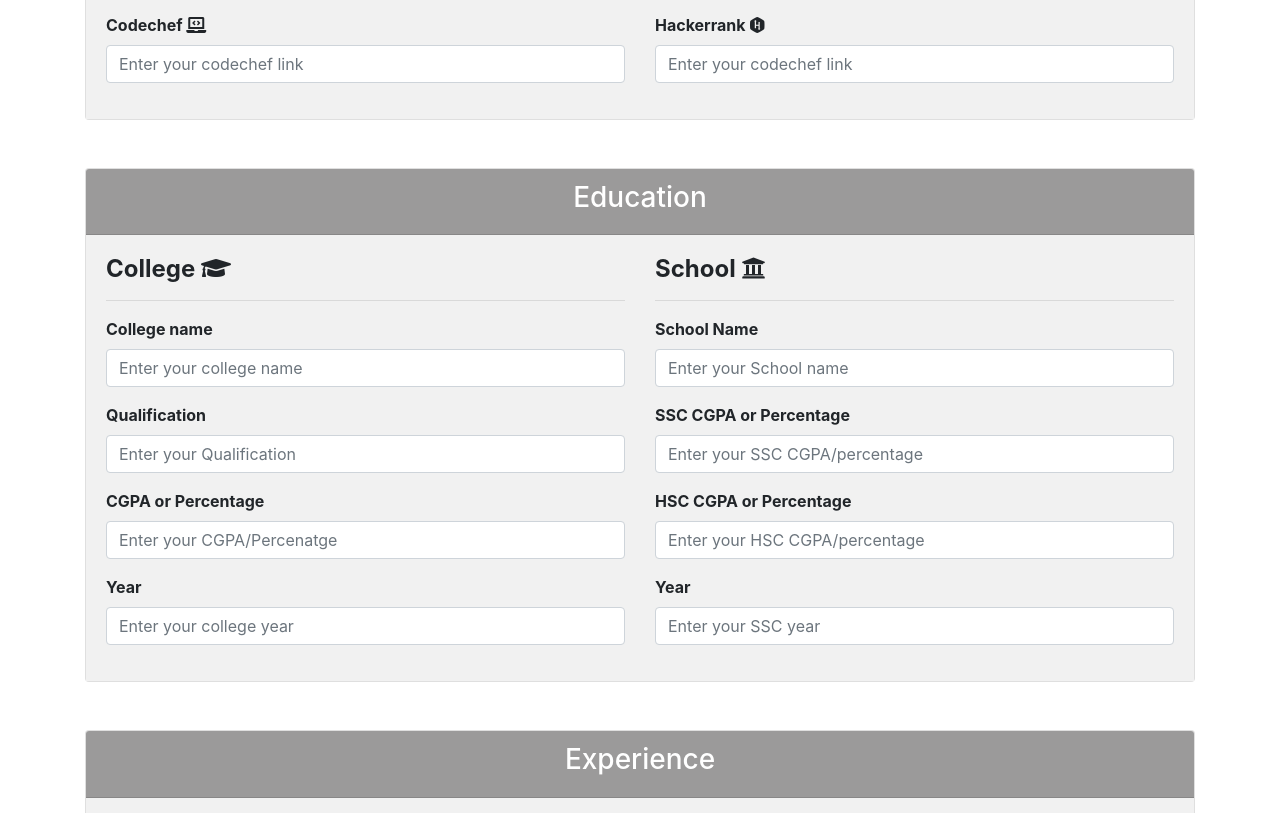
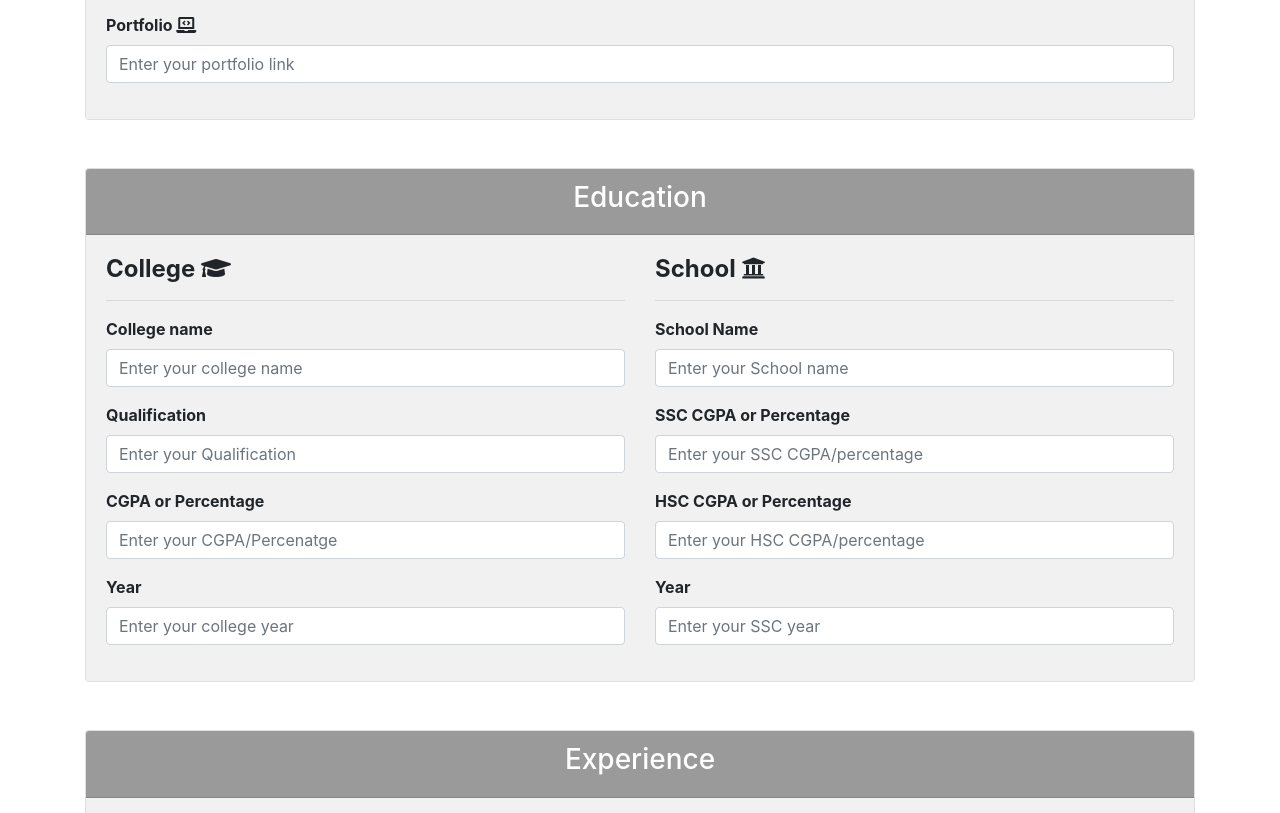
Before and after one commit to RuchiTetwal/Resume-Generator, a website: page index.html in a window 1280 px wide. Shown: the part 917-1730 px from the top of the page. Drawn offline with nearby package versions, Linux system fonts and the light colour scheme.

Commit message:
final commit

```diff
--- a/index.html
+++ b/index.html
@@ -87,16 +87,13 @@
                                 </div>
                             </div>
                             <div class="row">
-                                <div class="form-group col-md-6">
-                                    <label for="codechef"><b>Codechef </b><i class="fas fa-laptop-code"></i></label>
-                                    <input type="text" class="form-control" placeholder="Enter your codechef link"
-                                        id="codechef">
+
+                                <div class="form-group col-12">
+                                    <label for="portfolio"><b>Portfolio </b><i class="fas fa-laptop-code"></i></label>
+                                    <input type="text" class="form-control" placeholder="Enter your portfolio link"
+                                        id="portfolio">
                                 </div>
-                                <div class="form-group col-md-6">
-                                    <label for="hackerrank"><b>Hackerrank </b><i class="fab fa-hackerrank"></i></label>
-                                    <input type="text" class="form-control" placeholder="Enter your codechef link"
-                                        id="hackerrank">
-                                </div>
+
                             </div>
                         </form>
                     </div>
@@ -327,11 +324,10 @@
                             <a id="githubT" href="#1"><b>Github </b><i class="fab fa-github-square"></i></a>
                         </p>
                         <p>
-                            <a id="codechefT" href="#1"><b>Codechef </b><i class="fas fa-laptop-code"></i></a>
+                            <a id="portfolioT" href="#1"><b>Portfolio </b><i class="fas fa-laptop-code"></i></a>
                         </p>
-                        <p>
-                            <a id="hackerrankT" href="#1"><b>Hackerrank </b><i class="fab fa-hackerrank"></i></a>
-                        </p>
+
+
 
                         <hr>
                         <h4>Skills</h4>
--- a/script.js
+++ b/script.js
@@ -33,11 +33,9 @@ function generateCV(){
     document.getElementById("githubT").innerHTML= document.getElementById("github").value;
     document.getElementById("githubT").href= document.getElementById("github").value;
 
-    document.getElementById("codechefT").innerHTML= document.getElementById("codechef").value;
-    document.getElementById("codechefT").href= document.getElementById("codechef").value;
+    document.getElementById("portfolioT").innerHTML= document.getElementById("portfolio").value;
+    document.getElementById("portfolioT").href= document.getElementById("portfolio").value;
 
-    document.getElementById("hackerrankT").innerHTML= document.getElementById("hackerrank").value;
-    document.getElementById("hackerrankT").href= document.getElementById("hackerrank").value;
 
     document.getElementById("1cmpNameT").innerHTML= document.getElementById("1cmpName").value;
 
```
